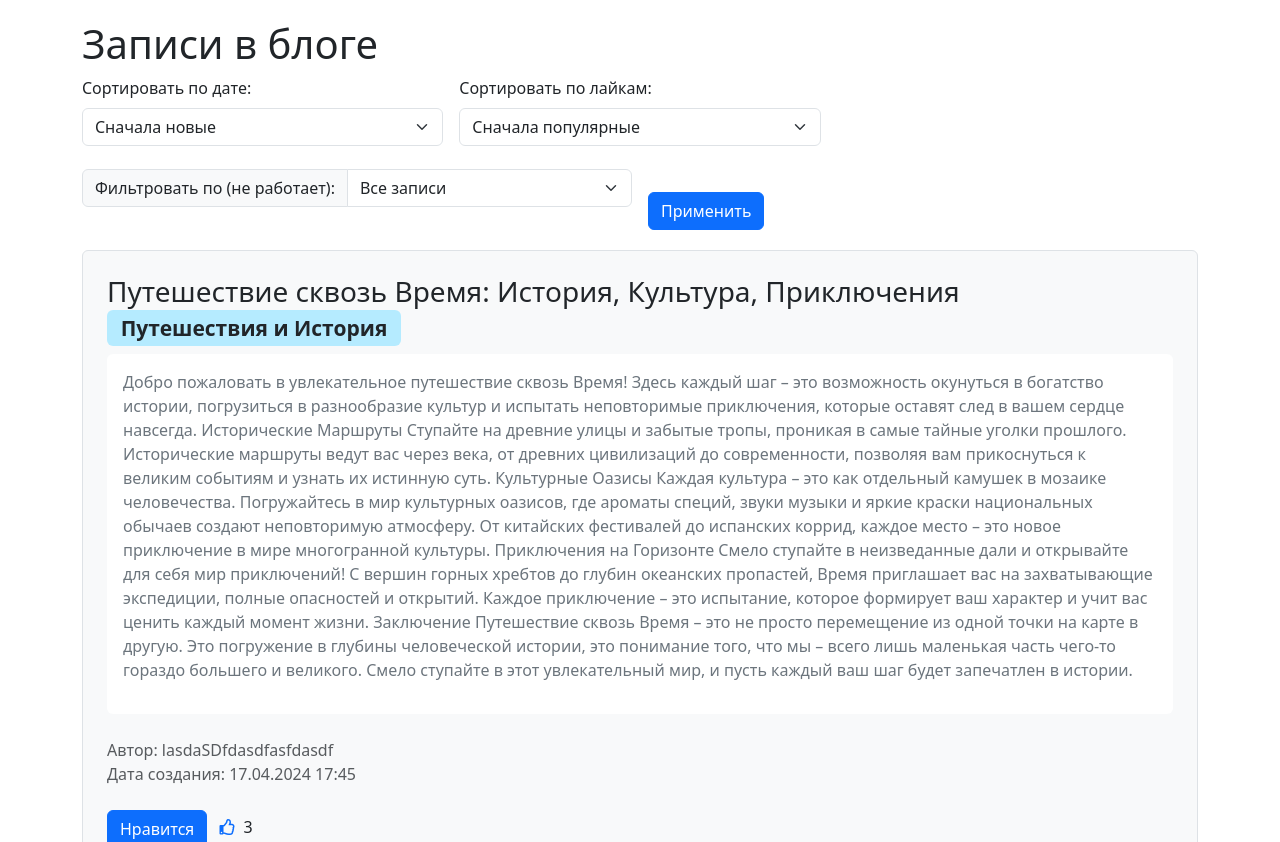
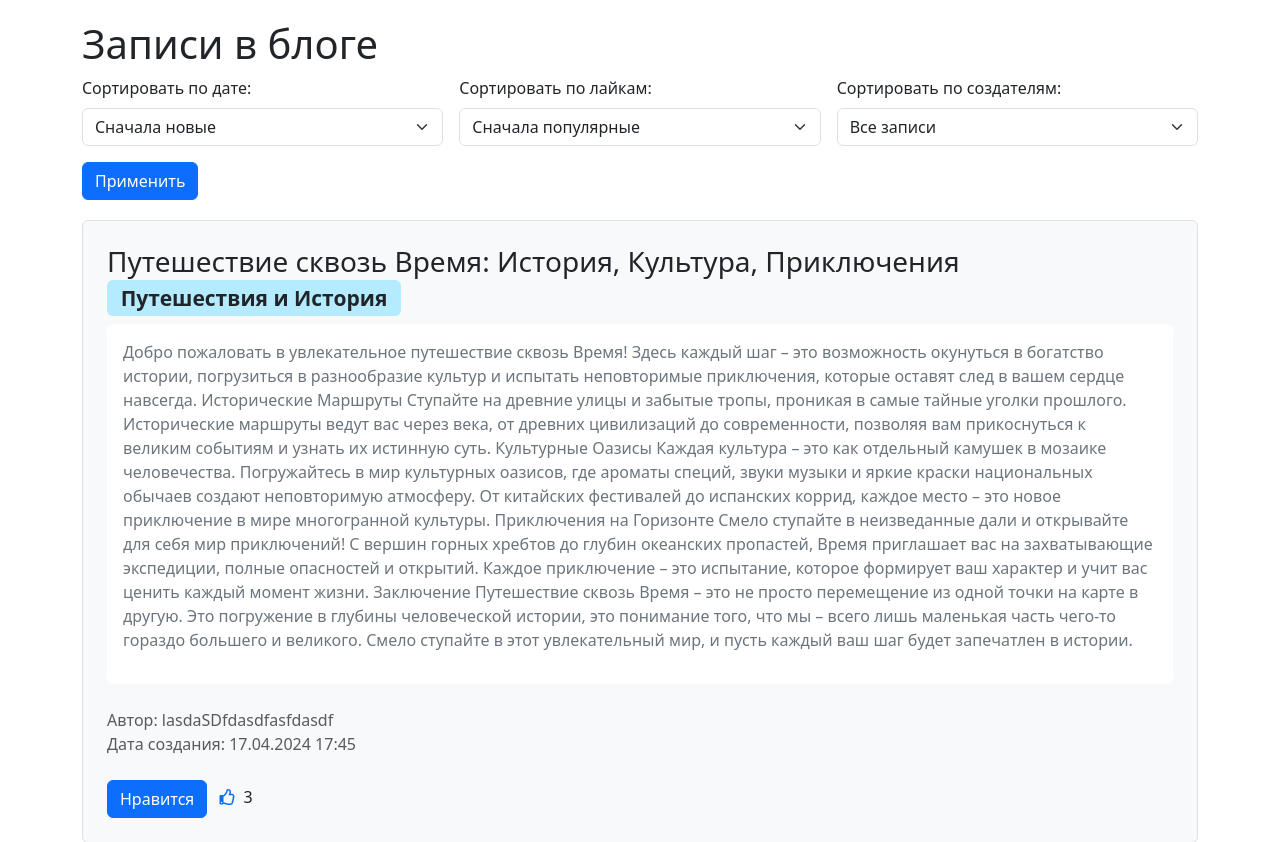
Before and after one commit to Andrey0388/BabbleBlog, a Flask app: page / in a window 1280 px wide. Shown: the part 54-896 px from the top of the page. Run offline with Flask 3, Linux system fonts and the light colour scheme; data comes from the database, SQL or seed files in the repository; both versions use the stored data as it was after the commit; some web fonts are replaced.

Commit message:
Сайт

```diff
--- a/app/main.py
+++ b/app/main.py
@@ -35,9 +35,9 @@ def index():
 
     order = request.args.get('order', 'newest')
     if order == 'newest':
-        news = db_sess.query(News).order_by(News.created_date.desc()).all()
+        news = sorted(news, key=lambda x: x.created_date, reverse=True)
     elif order == 'oldest':
-        news = db_sess.query(News).order_by(News.created_date).all()
+        news = sorted(news, key=lambda x: x.created_date)
     else:
         pass
 
@@ -50,8 +50,8 @@ def index():
         pass
 
     filterBy = request.args.get('filterBy', 'all')
-    if filterBy == 'filterBy':
-        news = news.filter(key=lambda x: x.user == current_user)
+    if filterBy == 'my_posts':
+        news = list(filter(lambda x: x.user.name == current_user.name, news))
     elif filterBy == 'all':
         pass
     else:
@@ -64,7 +64,8 @@ def index():
     like_user_ids = {}
     for item in news:
         like_user_ids[item] = [like.user_id for like in item.likes]
-    return render_template('index.html', news=news, likes_count=likes_count, like_user_ids=like_user_ids, order=order, likes_order=likes_order, filterBy=filterBy)
+    return render_template('index.html', news=news, likes_count=likes_count, like_user_ids=like_user_ids, order=order,
+                           likes_order=likes_order, filterBy=filterBy)
 
 
 @app.route('/register', methods=['GET', 'POST'])
@@ -80,6 +81,10 @@ def reqister():
             return render_template('register.html', title='Регистрация',
                                    form=form,
                                    message="Такой пользователь уже есть")
+        if db_sess.query(User).filter(User.name == form.name.data).first():
+            return render_template('register.html', title='Регистрация',
+                                   form=form,
+                                   message="Пользователь с таким никнеймом уже существует")
         user = User(
             name=form.name.data,
             email=form.email.data,
--- a/app/templates/index.html
+++ b/app/templates/index.html
@@ -34,17 +34,16 @@
                 'least_liked' %} selected {% endif %}>Сначала непопулярные</option>
             </select>
         </div>
-        <div class="col-md-6">
-            <div class="input-group mb-3">
-                <label class="input-group-text" for="filterBy">Фильтровать по (не работает):</label>
-                <select class="form-select" id="filterBy" name="filterBy">
-                    <option value="all" {% if filterBy == 'all' %} selected {% endif %}>Все записи</option>
-                    <option value="my_posts" {% if filterBy == 'my_posts' %} selected {% endif %}>Только мои записи</option>
-                </select>
-            </div>
+        <div class="col-md-4">
+            <label for="sort_user" class="form-label">Сортировать по создателям:</label>
+            <select class="form-select" id="sort_user" name="filterBy">
+                <option value="all" {% if filterBy==
+                'all' %} selected {% endif %}>Все записи</option>
+                <option value="my_posts" {% if filterBy==
+                'my_posts' %} selected {% endif %}>Только мои записи</option>
+            </select>
         </div>
         <div class="col-md-4">
-            <div style="height: 30px;"></div>
             <button type="submit" class="btn btn-primary">Применить</button>
         </div>
     </div>
```
Also changed, not shown: app/db/blogs.db.
